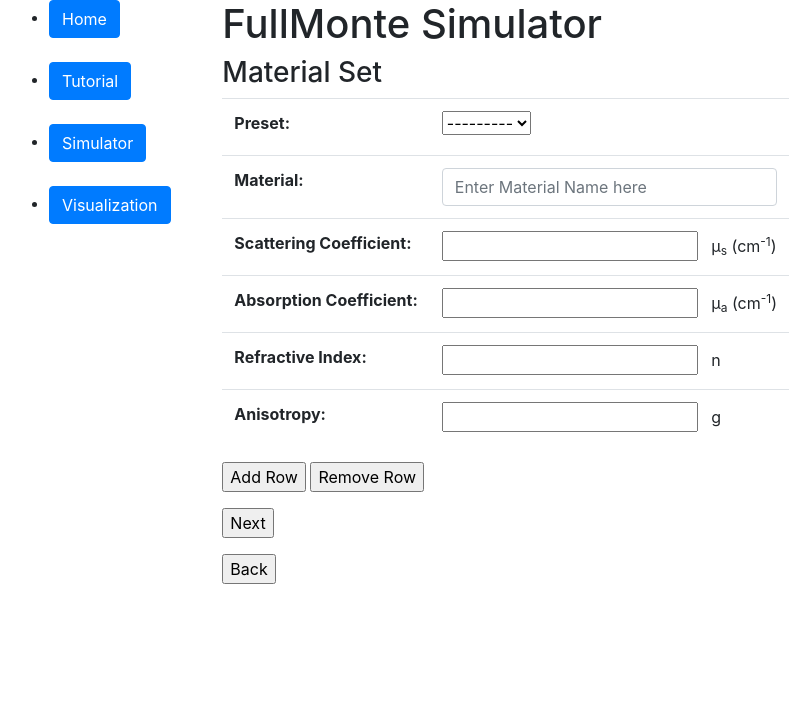
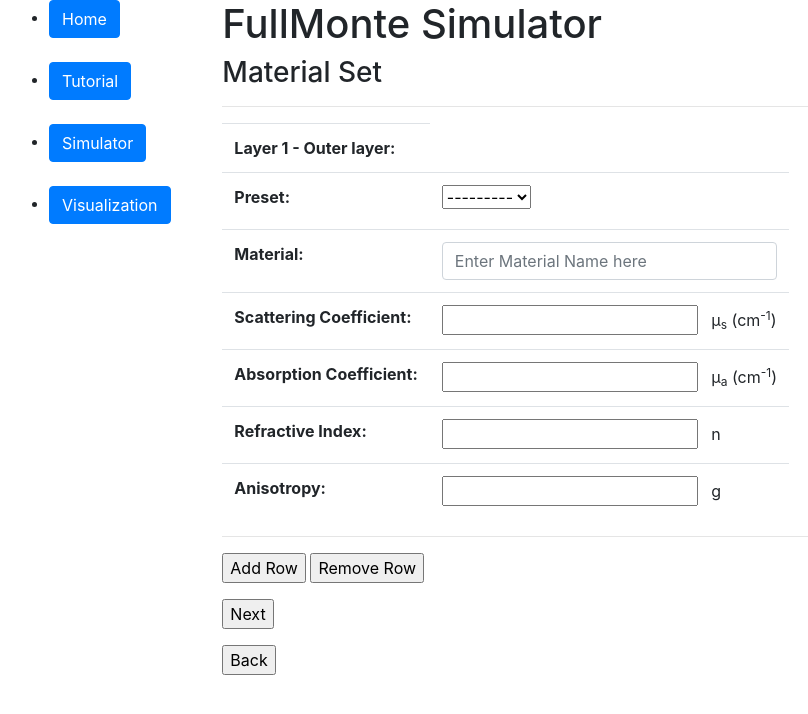
Before and after one commit to nancytaen/FullMonteWeb, a Django app: page /application/simulator_material in a window 1280 px wide. Shown: the part 64-778 px from the top of the page, without its empty margins (6-814 px from the left). Run offline with Django 3.2, Linux system fonts and the light colour scheme; data comes from the database, SQL or seed files in the repository; some libraries are stand-ins or nearby versions.

Commit message:
Added styling to forms

```diff
--- a/application/forms.py
+++ b/application/forms.py
@@ -23,6 +23,7 @@ class presetForm(forms.ModelForm):
         fields = ('presetMesh', 'layerDesc')
 
 class materialSet(forms.Form):
+    layer = forms.CharField(label='Layer', required = False, max_length=255)
     custom = forms.ModelChoiceField(label='Preset', queryset=Material.objects.all(), required = False)
     material = forms.CharField(label='Material',
                                widget=forms.TextInput(attrs={
--- a/application/templates/simulator_material.html
+++ b/application/templates/simulator_material.html
@@ -7,11 +7,15 @@
     <h3>Material Set</h3>
     {{ formset1.management_form }}
     <div id="form_set" class="table">
+        <hr>
         {% for form in formset1.forms %}
             <table class='no_error'>
                 {% csrf_token %}
                 <tr>
-                    <th>{{ form.custom.label_tag }}</th>
+                    <th>Layer 1 - Outer layer:</th>
+                </tr>
+                <tr>
+                    <th>{{ form.custom.label_tag }} </th>
                     <td>
                         {{ form.custom.errors }}
                         {{ form.custom }}
@@ -58,12 +62,16 @@
                 </tr>
             </table>
         {% endfor %}
+        <hr>
     </div>
     <input type="button" value="Add Row" id="add_row">
     <input type="button" value="Remove Row" id="remove_row">
         <div id="empty_form" class="table" style="display:none">
             <table class='no_error'>
                 {% csrf_token %}
+                <tr>
+                    <th>{{ formset1.empty_form.layer.label_tag }} </th>
+                </tr>
                 <tr>
                     <th>{{ formset1.empty_form.custom.label_tag }}</th>
                     <td>
@@ -111,6 +119,7 @@
                     </td>
                 </tr>
             </table>
+            <hr>
         </div>
     <p></p>
 
@@ -133,7 +142,12 @@
                          if (document.getElementById("id_form-"+form_idx+"-custom")) {
                             document.getElementById("id_form-"+form_idx+"-custom").onchange=function() { populateForm(this, form_idx); }
                          }
-                         });
+
+                         var label = document.getElementsByTagName("LABEL");
+                         var index = 6 + ((parseInt(form_idx)-1) * 7)
+                         var layer_ind = parseInt(form_idx)+1
+                         label[index].innerText = "Layer " + layer_ind + ":"
+                        });
 
     $('#remove_row').click(function() {
                            var form_idx = $('#id_form-TOTAL_FORMS').val();
--- a/application/templates/simulator_source.html
+++ b/application/templates/simulator_source.html
@@ -7,6 +7,7 @@
     <h3>Light Source</h3>
     {{ formset2.management_form }}
     <div id="form_set" class="table">
+        <hr>
         {% for form in formset2.forms %}
             <table class='no_error'>
                 {% csrf_token %}
@@ -47,6 +48,7 @@
                 </tr>
             </table>
         {% endfor %}
+        <hr>
     </div>
     <input type="button" value="Add Row" id="add_row">
     <input type="button" value="Remove Row" id="remove_row">
@@ -89,6 +91,7 @@
                     </td>
                 </tr>
             </table>
+            <hr>
         </div>
 
     <p></p>
```
